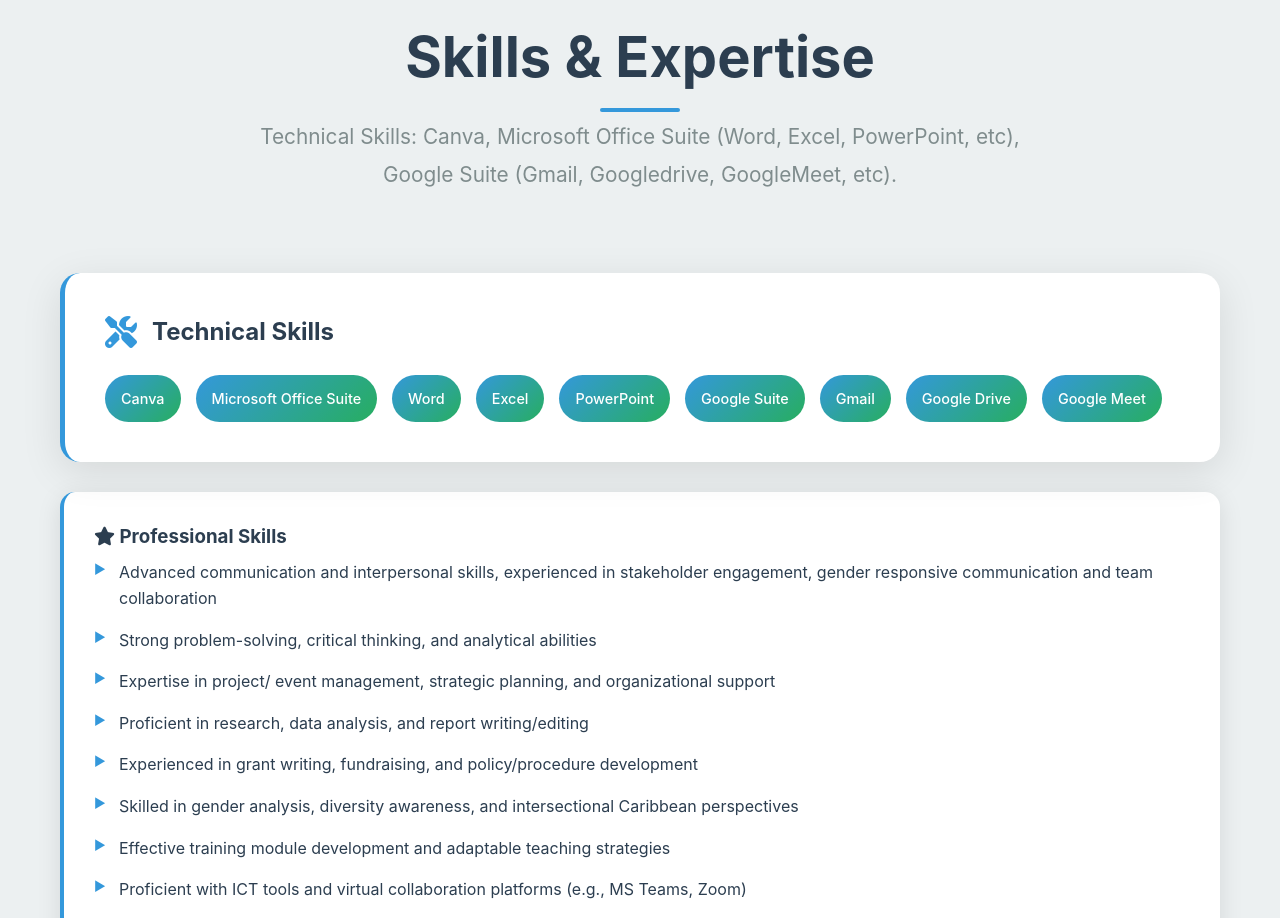
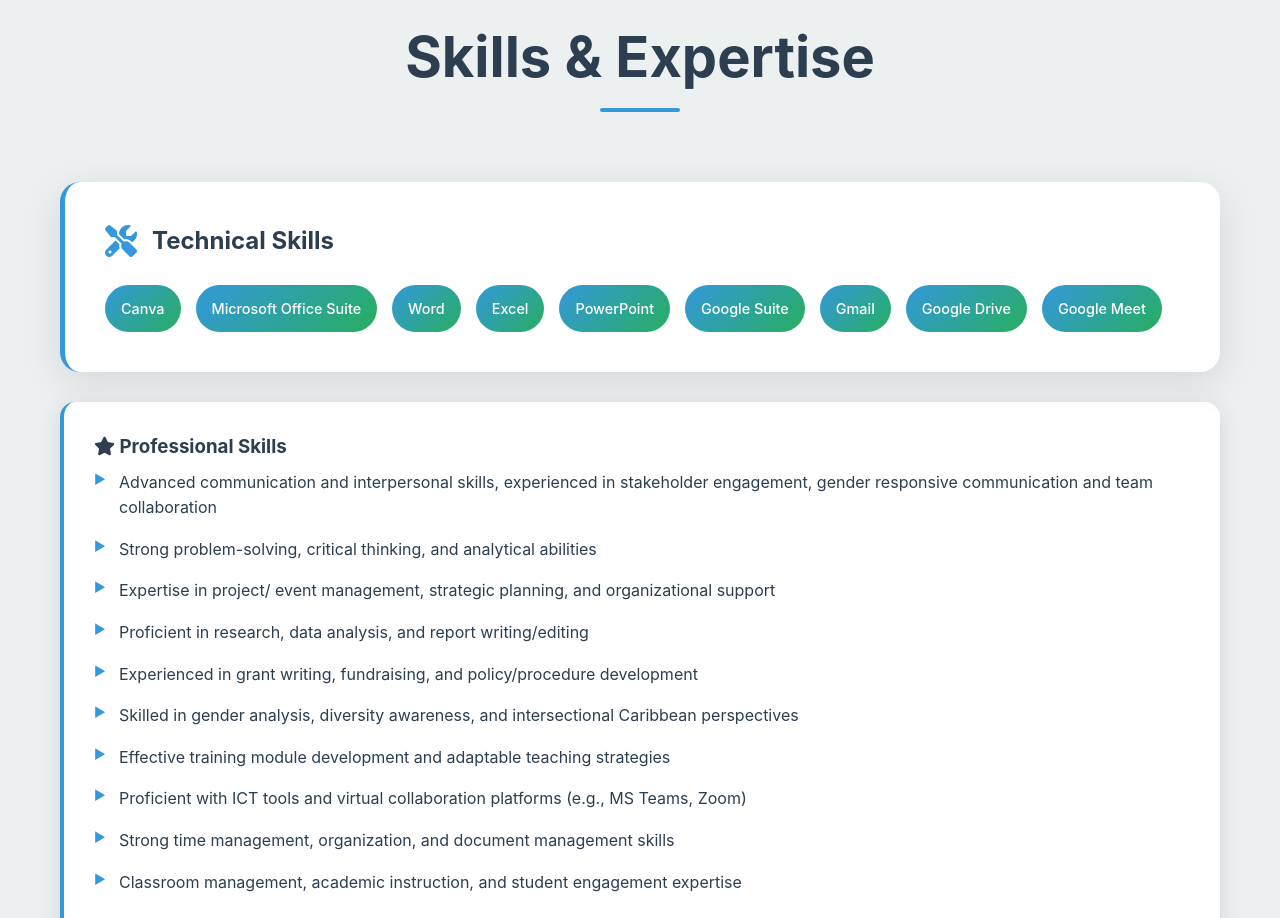
Before and after one commit to ramith123/denielnovellaestrada-ctrl.github.io, a plain HTML site: page index.html in a window 1280 px wide. Shown: the part 929-1847 px from the top of the page. Drawn offline with Linux system fonts and the light colour scheme.

Commit message:
duplication removal

```diff
--- a/index.html
+++ b/index.html
@@ -627,9 +627,6 @@
             <div class="section-header">
                 <div class="section-number">01</div>
                 <h2 class="section-title">Skills & Expertise</h2>
-                <p class="section-subtitle">
-                    Technical Skills: Canva, Microsoft Office Suite (Word, Excel, PowerPoint, etc), Google Suite (Gmail, Googledrive, GoogleMeet, etc).
-                </p>
             </div>
 
             <div class="skills-grid">
```
